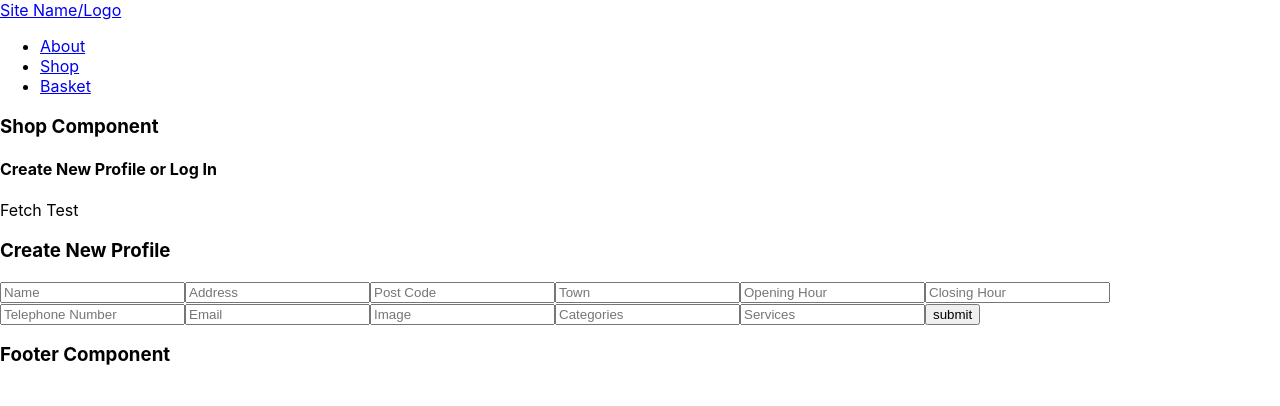
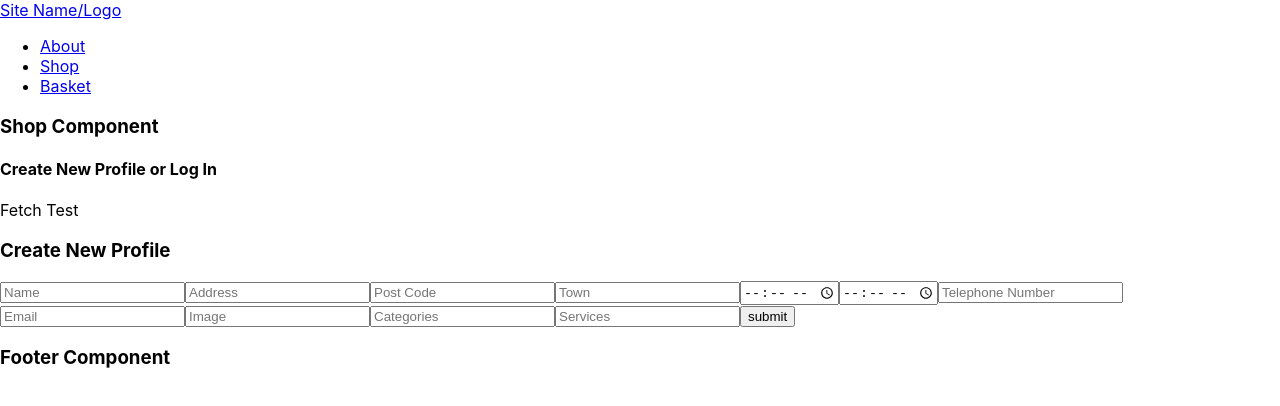
Before and after one commit to emmDevs/Local_Services_Backend, a React (Create React App) app in the folder src/main/frontend/: page /shop in a window 1280 px wide. Shown: the top 406 px of the page. Built offline with nearby package versions, Linux system fonts and the light colour scheme; no server answers.

Commit message:
modified files

```diff
--- a/src/main/frontend/src/App.js
+++ b/src/main/frontend/src/App.js
@@ -1,3 +1,4 @@
+
 import React, {useState, useEffect} from 'react';
 import {Route, Switch, BrowserRouter as Router} from 'react-router-dom';
 import NavBar from "./components/NavBar";
@@ -15,8 +16,10 @@ function App() {
 
 
   return (
+    <div id="app">
     <Router>
-        <NavBar/>
+
+          <NavBar/>
 
       <Switch>
         <Route path="/" component={Home} exact />
@@ -28,6 +31,7 @@ function App() {
       </Switch>
       <Footer/>
 	  </Router>
+    </div>
 
 
 
--- a/src/main/frontend/src/components/NewShopForm.js
+++ b/src/main/frontend/src/components/NewShopForm.js
@@ -129,12 +129,12 @@ function NewShopForm({onFormSubmit}) {
                 value={town}
                 onChange={handleTownChange}/>
 
-                <input type="number"
+                <input type="time"
                 placeholder="Opening Hour"
                 value={openingHour}
                 onChange={handleOpeningHourChange}/>
 
-                <input type="number"
+                <input type="time"
                 placeholder="Closing Hour"
                 value={closingHour}
                 onChange={handleClosingHourChange}/>
@@ -149,7 +149,7 @@ function NewShopForm({onFormSubmit}) {
                 value={email}
                 onChange={handleEmailChange}/>
 
-                <input type="url"
+                <input type="text"
                 placeholder="Image"
                 value={image}
                 onChange={handleImageChange}/>
```
Also changed, not shown: src/main/frontend/src/components/ShopProfile.js (added, +14 -0 lines), 2 other files (tests, documents, lock files or other folders).
